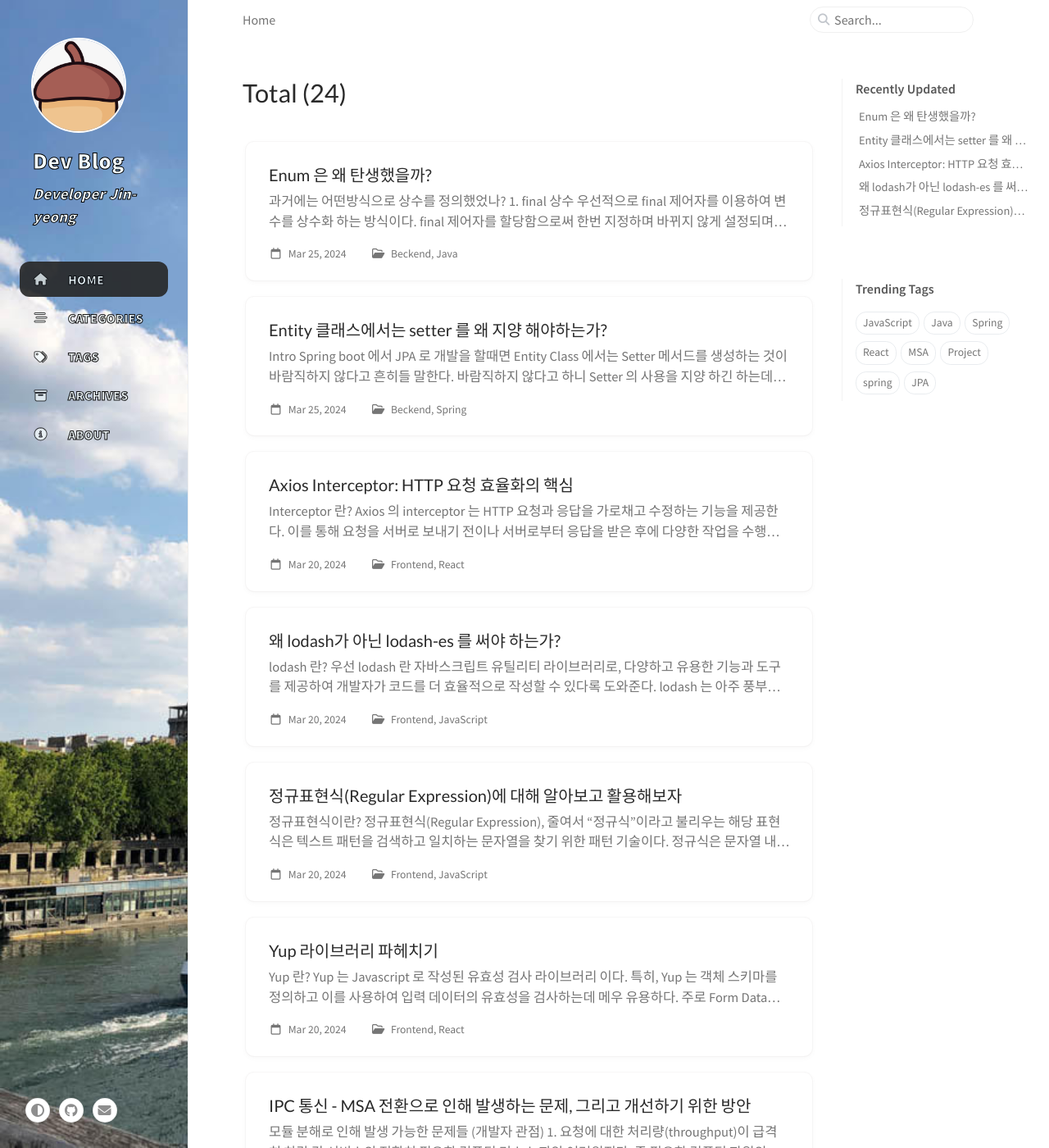
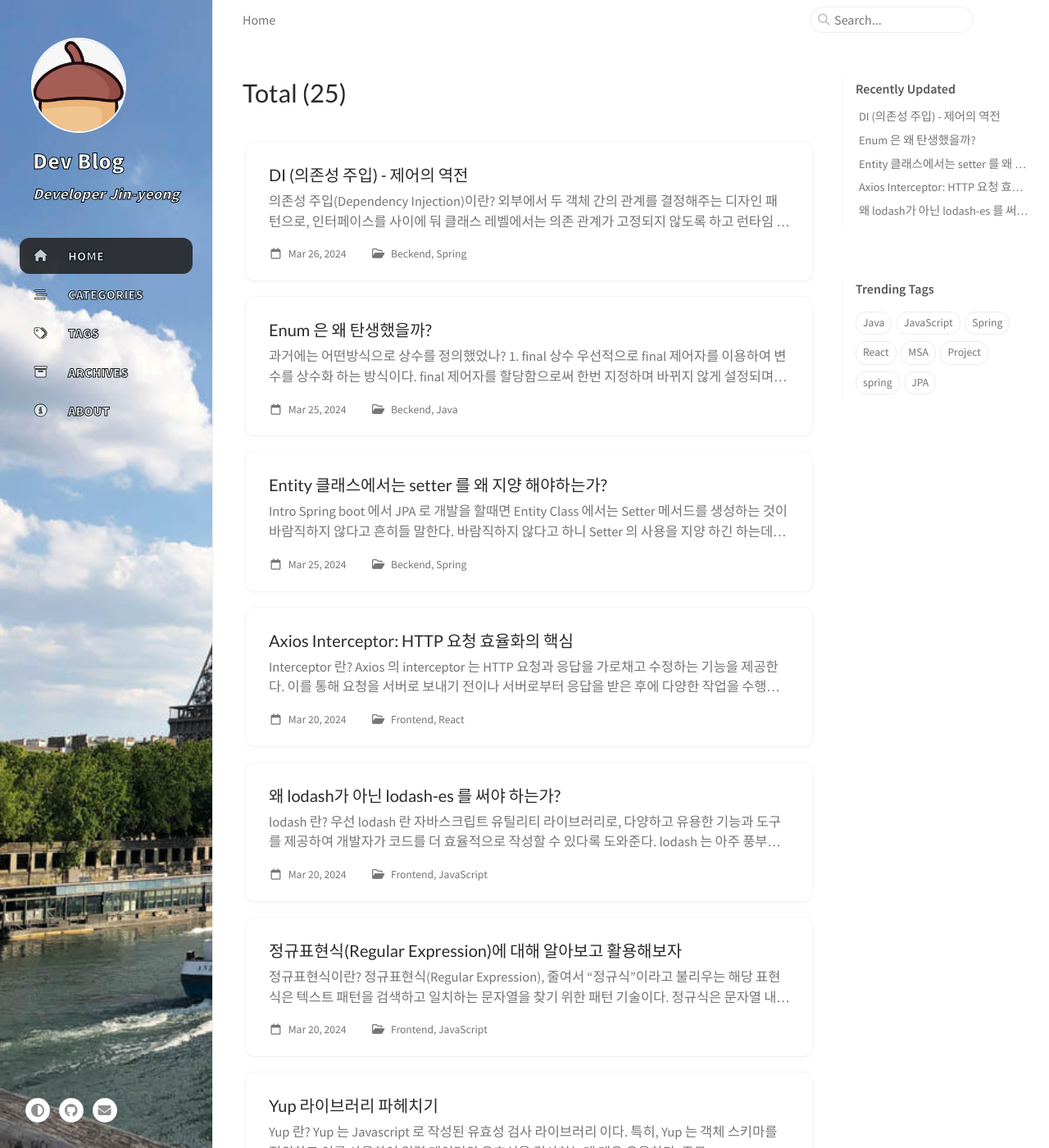
Before and after one commit to yeong0724/yeong0724.github.io, a Jekyll site: the page built from index.markdown, in a window 1280 px wide and 1400 px high. Shown: the whole window at 82% size. Built offline with Jekyll 4.4.1, drawn with Linux system fonts in a browser that asks for light colours; cached includes are drawn as plain includes; some of the changed lines change nothing that is shown.

Commit message:
사이드바 스타일 수정 및 포스트 작성 업로드

````diff
--- /dev/null
+++ b/_posts/2024-03-26-DI.md
@@ -0,0 +1,267 @@
+---
+title: "DI (의존성 주입) - 제어의 역전"
+date: 2024-03-26 12:22:30 +0900
+categories: [Beckend, Spring]
+tags: [Java, Spring, JPA]
+---
+
+## 의존성 주입(Dependency Injection)이란?
+
+---
+
+외부에서 두 객체 간의 관계를 결정해주는 디자인 패턴으로, 인터페이스를 사이에 둬 클래스 레벨에서는 의존 관계가 고정되지 않도록 하고 런타임 시에 관계를 동적으로 주입하여 유연성을 확보하고 결합도를 낮출 수 있게 해준다.
+
+다음과 같이 Store 객체가 Pencil 객체를 사용하고 있는 경우에 우리는 Store 객체가 Pencil 객체에 의존성이 있다고 표현한다.
+
+```java
+public class Store {
+    private Pencil pencil;
+
+    public Store() {
+        this.pencil = new Pencil();
+    }
+
+}
+```
+
+![DI_1.png](/assets/img/post_img/coding/spring/DI_1.png){: width="500px" align="center"}
+
+위와 같은 구조는 다음과 같은 특정 문제점을 가지고 있다.
+
+### 1. 두 Class가 강하게 결합되어 있다.
+
+두 클래스가 강하게 결합되어 있어서 만약 Store에서 Pencil이 아닌 Food와 같은 다른 상품을 판매하고자 한다면 Store 클래스의 생성자에 변경이 필요하다. 즉, `유연성` 이 떨어진다.
+
+단순히 상속으로 해결 할 수도 있겠지만, 상속은 상속대로 제약이 많고 확장성이 떨어지는 면이 있어 지양하는 것이 좋다.
+
+### 2. 객체들 간의 관계가 아니라 클래스 간의 관계가 맺어진다.
+
+위 소스를 보자면 Store와 Pencil은 객체들 간의 관계가 아니라 Class들 간의 관계가 맺어져 있다.
+
+올바른 객체지향적 설계라면 객체들 간에 관계가 맺어져야 한다. 객체들 간에 관계가 맺어졌다면 다른 객체의 구체 클래스(Pencil인지 Food인지)를 전혀 알지 못하더라도 해당 클래스가 인터페이스를 구현했다면 인터페이스의 타입(Product)로 사용할 수 있다.
+
+<br />
+
+## 의존성 주입(Dependency Injection)을 통한 문제 해결
+
+---
+
+위와 같은 문제를 해결하기 위해서는 우선 다형성이 필요하다. 쉽게말해 Pencil / Food 등 여러 가지 제품을 하나로 표현하기 위해서는 Product라는 대표격인 interface가 필요하다. 그리고 Pencil에서 Product 인터페이스를 구현한다.
+
+이제 Store는 외부에서 상품객체를 `주입(Injection)` 받아 구체 클래스에 직접적으로 의존하지 않게 된다.
+
+```java
+public interface Product {
+
+}
+
+public class Pencil implements Product {
+
+}
+
+public class Store {
+
+    private Product product;
+
+    public Store(Product product) {
+        this.product = product;
+    }
+
+}
+```
+
+이러한 이유로 우리는 Spring이라는 DI container를 필요로 한다. Store에서 Product 객체를 주입하기 위해서는 Application 실행 시점에 필요한 객체(Bean)를 생성해야 하며, 의존성이 있는 두 객체를 연결하기 위해 한 객체를 다른 객체로 주입시켜야 한다.
+
+```java
+public class BeanFactory {
+
+    public void store() {
+        // Bean의 생성
+        Product pencil = new Pencil();
+
+        // 의존성 주입
+        Store store = new Store(pencil);
+    }
+
+}
+```
+
+이러한 부분은 스프링 프레임워크가 완벽하게 지원을 해준다. Spring은 특정 위치부터 클래스를 탐색하고, 객체를 만들며 객체들의 관계까지 설정해준다. 이러한 이유로 Spring은 DI Container라고도 불린다.
+
+이러한 개념은 제어의 역전(Inversion of Control) - IoC라고 불리기도 한다. 어떠한 객체를 사용할지에 대한 책임은 프레임워크에게 넘어갔고, 자신은 수동적으로 주입받는 객체를 사용 할 뿐이기 때문이다.
+
+<br />
+
+## 다양한 의존성 주입 방법
+
+---
+
+### 1. 생성자 주입(Constructor Injection)
+
+생성자 주입은 생성자의 호출 시점에 1회 호출 되는 것이 보장된다. 그렇기 때문에 주입받은 객체가 변하지 않거나, 반드시 객체의 주입이 필요한 경우에 강제하기 위해 사용할 수 있다.
+
+```java
+@Service
+public class UserService {
+
+    private UserRepository userRepository;
+    private MemberService memberService;
+
+    @Autowired
+    public UserService(UserRepository userRepository, MemberService memberService) {
+        this.userRepository = userRepository;
+        this.memberService = memberService;
+    }
+
+}
+```
+
+### 2. 수정자 주입(Setter 주입, Setter Injection)
+
+수정자 주입(Setter 주입, Setter Injection)은 필드 값을 변경하는 Setter를 통해서 의존 관계를 주입하는 방법이다. Setter 주입은 생성자 주입과 다르게 주입받는 객체가 변경될 가능성이 있는 경우에 사용한다. (실제로 변경이 필요한 경우는 극히 드물다.)
+
+```java
+@Service
+public class UserService {
+
+    private UserRepository userRepository;
+    private MemberService memberService;
+
+    @Autowired
+    public void setUserRepository(UserRepository userRepository) {
+        this.userRepository = userRepository;
+    }
+
+    @Autowired
+    public void setMemberService(MemberService memberService) {
+        this.memberService = memberService;
+    }
+}
+```
+
+<br />
+
+## 생성자 주입을 사용해야 하는 이유
+
+---
+
+다음과 같은 이유로 Spring 에서는 생성자 주입 방식을 권장하고 있다.
+
+> **객체의 불변셩 확보**
+
+> **테스트 코드의 작성**
+
+> **final 키워드 작성및 Lombok과의 결합**
+
+> **Spring에 비침투적인 코드 작성**
+
+> **순환 참조 에러 방지**
+
+### 1. 객체의 불변성 확보
+
+실제로 개발을 하다 보면 의존 관계의 변경이 필요한 상황은 거의 없다. 수정자 주입 방식으로 개발을 하게 되면 불필요하게 수정 가능성을 열어두어 유지보수성을 떨어뜨리게 된다. 그러므로 불변성을 보장하는 것이 좋다.
+
+### 2. 테스트 코드의 작성
+
+테스트가 특정 프레임워크에 의존하는 것은 침투적이므로 좋지 못하다. 그러므로 가능한 순수 자바로 테스트를 작성하는 것이 가장 좋은데, 생성자 주입이 아닌 다른 주입으로 작성된 코드는 순수한 자바 코드로 단위 테스트를 작성하는 것이 어렵다.
+
+```java
+@Service
+public class UserService {
+
+    @Autowired
+    private UserRepository userRepository;
+    @Autowired
+    private MemberService memberService;
+
+    public void register(String name) {
+        userRepository.add(name);
+    }
+}
+
+public class UserServiceTest {
+
+    @Test
+    public void addTest() {
+        UserService userService = new UserService();
+        userService.register("MangKyu");
+    }
+
+}
+```
+
+위의 테스트 코드는 Spring 위에서 동작하지 않으므로 의존 관계 주입이 되지 않을 것이고, userRepository가 null이 되어 add 호출 시 NullPointException 이 발생할 것이다. 이를 해결하기 위해 Setter를 사용하면 변경가능성을 열어두게 되는 단점을 갖게 된다.
+
+반대로 테스트 코드에서 `@Autowired`를 사용하기 위해 스프링을 사용하면 단위 테스트가 아닐 뿐만 아니라, 컴포넌트들을 등록하고 초기화하는 시간 때문에 테스트 비용이 증가하게 된다. 그렇다고 대안으로 리플렉션을 사용하면 깨지기 쉬운 테스트가 된다.
+
+반면에 생성자 주입을 사용하면 컴파일 시점에 객체를 주입받아 테스트 코드를 작성할 수 있으며, 주입하는 객체가 누락된 경우 컴파일 시점에 오류를 발견할 수 있다. 심지어 우리가 테스트를 위해 만든 Test객체를 생성자로 넣어 편리함을 얻을 수도 있다.
+
+### 3. final 키워드 작성 및 Lombok과의 결합
+
+생성자 주입을 사용하면 필드 객체에 final 키워드를 사용할 수 있으며, 컴파일 시점에 누락된 의존성을 확인할 수 있다. 반면에 다른 주입 방법들은 객체의 생성(생성자 호출) 이후에 호출되므로 final 키워드를 사용할 수 없다.
+
+또한 final 키워드를 붙이면 Lombok과 결합되어 @RequiredArgsConstructor 를 통해 코드를 간결하게 작성할 수 있다.
+
+```java
+@Service
+@RequiredArgsConstructor
+public class UserService {
+    private final UserRepository userRepository;
+    private final MemberService memberService;
+
+    public void register(String name) {
+        userRepository.add(name);
+    }
+}
+```
+
+### 4. 스프링에 비침투적인 코드 작성
+
+필드 주입을 사용하려면 @Autowired를 이용해야 하는데, 이것은 스프링이 제공하는 어노테이션이다. 그러므로 @Autowired를 사용하면 다음과 같이 UserService에 스프링 의존성이 침투하게 된다.
+
+우리가 사용하는 프레임워크는 언제 바뀔지도 모를 뿐만 아니라, 사용자와 관련된 책임을 지는 UserService에 스프링 코드가 박혀버리는 것은 바람직하지 않다. 프레임워크는 비즈니스 로직을 작성하는 서비스 계층에서 알아야 할 대상이 아니다.
+
+```java
+import org.springframework.beans.factory.annotation.Autowired;
+
+// 스프링 의존성이 UserService에 import되어 코드로 박혀버림
+@Service
+public class UserService {
+    @Autowired
+    private UserRepository userRepository;
+    @Autowired
+    private MemberService memberService;
+
+}
+```
+
+### 5. 순환 참조 에러 방지
+
+생성자 주입을 사용하면 애플리케이션 구동 시점(객체의 생성 시점)에 순환 참조 에러를 예방할 수 있다.
+
+아래의 코드는 UserSerivce가 이미 MemberService에 의존하고 있는데, MemberService 역시 UserService에 의존하는 코드이다.
+
+위의 두 메소드는 서로를 계속 호출할 것이고, 메모리에 함수의 CallStack이 계속 쌓여 StackOverflow 에러가 발생하게 된다.
+
+```java
+@Service
+public class UserService {
+    @Autowired
+    private MemberService memberService;
+
+    @Override
+    public void register(String name) {
+        memberService.add(name);
+    }
+}
+
+@Service
+public class MemberService {
+    @Autowired
+    private UserService userService;
+
+    public void add(String name){
+        userService.register(name);
+    }
+}
+```
--- a/_sass/addon/commons.scss
+++ b/_sass/addon/commons.scss
@@ -685,7 +685,6 @@ $btn-mb: 0.5rem;
 #sidebar {
   @include pl-pr(0);
 
-  width: 18% !important;
   position: fixed;
   top: 0;
   left: 0;
````
Also changed, not shown: assets/img/post_img/coding/spring/DI_1.png (added).
